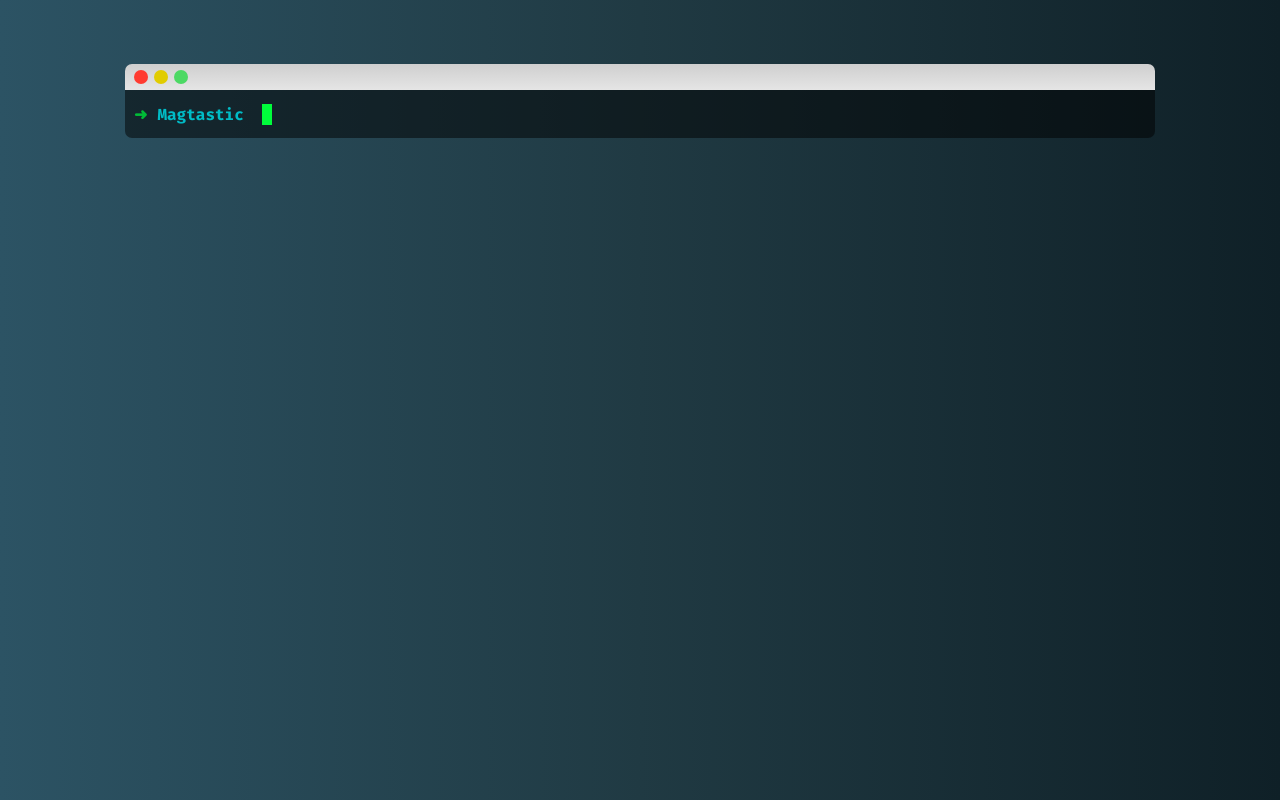
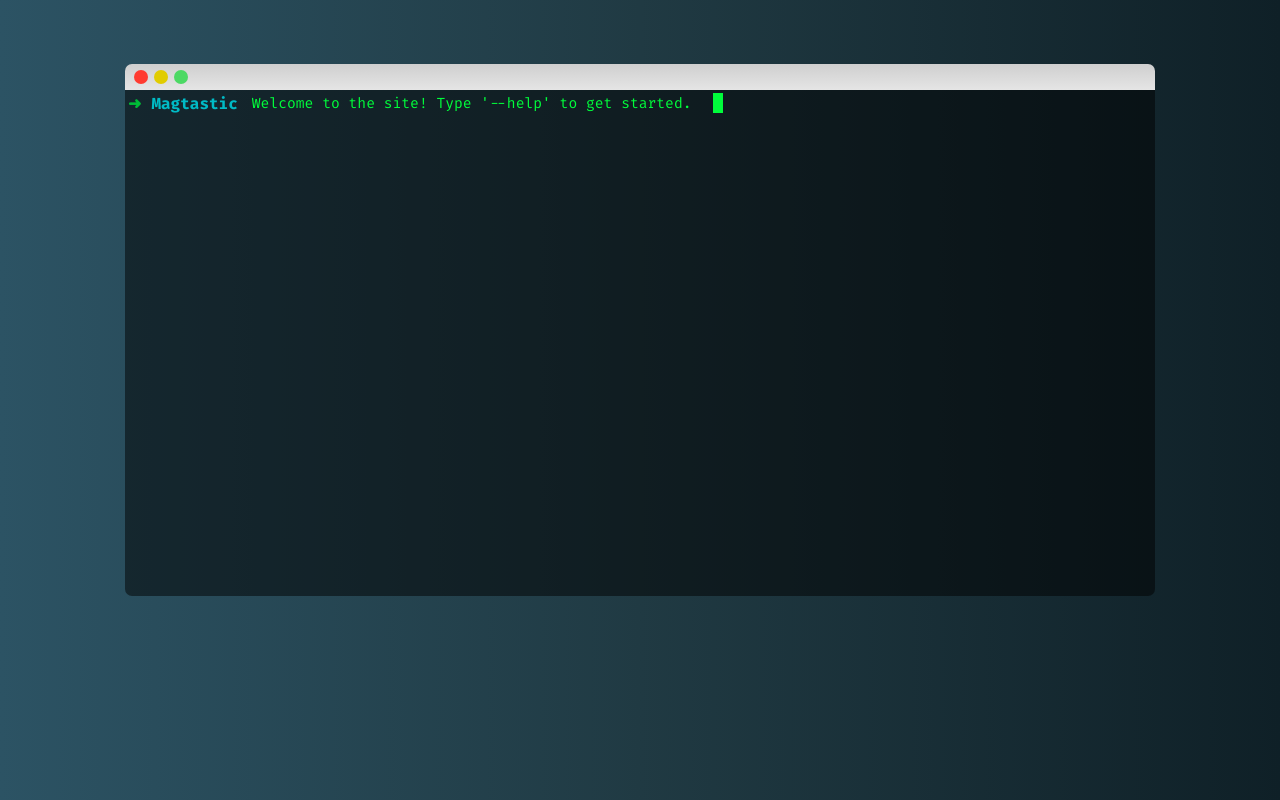
Before and after one commit to magtastic/personal_website, a React (Create React App) app in the folder new/: page / in a window 1280 px wide. Built offline with nearby package versions, Linux system fonts and the light colour scheme.

Commit message:
Add functioning terminal

```diff
--- a/new/src/App.js
+++ b/new/src/App.js
@@ -8,6 +8,7 @@ const Container = styled.div`
   display: flex;
   justify-content: center;
   align-items: center;
+  overflow: hidden;
 `;
 
 const App = () => (
--- a/new/src/components/terminal/body.js
+++ b/new/src/components/terminal/body.js
@@ -1,91 +1,199 @@
 import React, { Component } from 'react';
 import styled from 'styled-components';
+import {
+  VALID_COMMANDS,
+  COMMAND_LINE_PREFIX,
+  CURRENT_FOLDER_NAME,
+  ANSWERS_FOR_COMMANDS,
+  ANSWER_FOR_INVALID_COMMAND,
+  WELCOME_MESSAGE,
+} from '../../data/constants';
 
-const PREFIX = '➜ ';
-const CURRENT_FOLDER_NAME = 'Magtastic';
 
 const Container = styled.div`
+  position: relative;
   display: flex;
-  flex: 1;
+  flex-direction: column;
+  flex-wrap: nowrap;
+  flex: 0 0 auto;
+
   width: 100%;
-  height: 100%;
-  background: rgba(0,0,0,0.5);
+  height: 500px;
+
   padding: 3px;
+
+  overflow: scroll;
+
   border-bottom-left-radius: 7px;
   border-bottom-right-radius: 7px;
-  height: 500px;
+
+  background: rgba(0,0,0,0.5);
 `;
 
 const InputLine = styled.div`
   display: flex;
-  flex: 1;
-  height: 30px;
+  flex-direction: row;
   align-items: center;
-  flex-direction: row;
-  margin: 6px;
+  flex-shrink: 0;
+
+  height: 20px;
 `;
 
 const PreFixText = styled.p`
+  padding-right: 10px;
+
+  font-weight: bold;
+
   color: rgb(0,188,55);
-  font-weight: bold;
-  padding-right: 10px;
 `;
 
 const FolderText = styled.p`
+  padding-right: 10px;
+
+  font-weight: bold;
+
   color: rgb(0,187,198);
-  font-weight: bold;
-  padding-right: 10px;
 `;
 
 const UserInput = styled.input`
+  width: 100%;
+
   background-color: transparent;
   border-color: transparent;
   outline: none;
   -webkit-box-shadow: none;
   box-shadow: none;
+  cursor: default !important;
+
+  font-family: "Fira Code";
+  font-size: 11pt;
+
   color: transparent;
   text-shadow: 0 0 0 rgb(0,253,59);
-  font-family: "Fira Code";
-  font-size: 11pt;
-  width: ${props => (props.value.length) * 8.9}px;
 `;
 
 const Pointer = styled.span`
+  position: absolute;
+  left: ${props => ((props.lineLength) * 9) + 30}px;
+  width: 10px;
+  height: 20px;
+
   background-color: ${props => (props.visible ? 'rgb(0,253,59)' : 'transparent')};
-  left: 10px;
-  width: 10px;
-  height: 70%;
 `;
 
 
 export default class Body extends Component {
   constructor(props) {
     super(props);
-    this.showPointer = this.showPointer.bind(this);
-    this.hidePointer = this.hidePointer.bind(this);
+
+    /*  ===    BINDINGS    === */
+    this.setPointerVisibility = this.setPointerVisibility.bind(this);
     this.handleUserInput = this.handleUserInput.bind(this);
+    this.handleEnter = this.handleEnter.bind(this);
+    this.writeToConsole = this.writeToConsole.bind(this);
+    this.handleKeyPress = this.handleKeyPress.bind(this);
+    this.addToHistory = this.addToHistory.bind(this);
+    this.getOutputLine = this.getOutputLine.bind(this);
+    this.getInputLine = this.getInputLine.bind(this);
+
+    /*  ===    INITAL STATE    === */
     this.state = {
       pointerVisible: true,
       userInput: '',
+      commandHistory: [],
     };
   }
 
   componentDidMount() {
-    this.showPointer();
+    this.setPointerVisibility(true);
+    this.writeToConsole(WELCOME_MESSAGE);
+    setTimeout(this.typeHelp, 400);
+    this.userInputReference.focus();
   }
 
-  showPointer() {
-    this.setState({ pointerVisible: true });
+  setPointerVisibility(pointerVisible) {
+    this.setState({ pointerVisible });
+
     setTimeout(() => {
-      this.hidePointer();
+      this.setPointerVisibility(!pointerVisible);
     }, 600);
   }
 
-  hidePointer() {
-    this.setState({ pointerVisible: false });
-    setTimeout(() => {
-      this.showPointer();
-    }, 600);
+  getInputLine(input) {
+    return (
+      <InputLine
+        key={`${this.state.commandHistory.length} command`}
+      >
+        <PreFixText>
+          {COMMAND_LINE_PREFIX}
+        </PreFixText>
+        <FolderText>
+          {CURRENT_FOLDER_NAME}
+        </FolderText>
+        <UserInput
+          readOnly
+          spellCheck={false}
+          value={input}
+        />
+      </InputLine>
+    );
+  }
+
+  getOutputLine(output, index) {
+    return (
+      <InputLine
+        key={`${this.state.commandHistory.length}:${index} answer`}
+      >
+        <UserInput
+          readOnly
+          spellCheck={false}
+          value={output}
+        />
+      </InputLine>);
+  }
+
+  addToHistory(input, outputs) {
+    const command = this.getInputLine(input);
+
+    const answers = outputs.map((output, outputIndex) => this.getOutputLine(output, outputIndex));
+
+    this.setState((state) => {
+      const updatedHistory = [...state.commandHistory, [command, answers]];
+      return { commandHistory: updatedHistory, userInput: '' };
+    }, () => {
+      this.scrollView.scrollTop = this.scrollView.scrollHeight;
+    });
+  }
+
+  writeToConsole(command) {
+    const timeBetweenInput = 90;
+    command.split('').forEach((char, index) => {
+      setTimeout(() => {
+        this.setState(state => (
+          { userInput: state.userInput.concat(char) }
+        ));
+      }, timeBetweenInput * (index + 1));
+    });
+  }
+
+  handleEnter() {
+    const command = this.state.userInput;
+    if (VALID_COMMANDS.includes(command)) {
+      const answers = ANSWERS_FOR_COMMANDS[command];
+      if (command === 'clear') {
+        this.setState({ commandHistory: [], userInput: '' });
+      } else {
+        this.addToHistory(command, answers);
+      }
+    } else {
+      this.addToHistory(command, ANSWER_FOR_INVALID_COMMAND(command));
+    }
+  }
+
+  handleKeyPress(e) {
+    if (e.key === 'Enter') {
+      this.handleEnter();
+    }
   }
 
   handleUserInput(e) {
@@ -94,10 +202,13 @@ export default class Body extends Component {
 
   render() {
     return (
-      <Container>
+      <Container
+        innerRef={(input) => { this.scrollView = input; }}
+      >
+        {this.state.commandHistory}
         <InputLine>
           <PreFixText>
-            {PREFIX}
+            {COMMAND_LINE_PREFIX}
           </PreFixText>
 
           <FolderText>
@@ -107,8 +218,17 @@ export default class Body extends Component {
             spellCheck={false}
             value={this.state.userInput}
             onChange={this.handleUserInput}
+            onKeyPress={this.handleKeyPress}
+            innerRef={(input) => { this.userInputReference = input; }}
           />
-          <Pointer visible={this.state.pointerVisible} />
+          <Pointer
+            visible={this.state.pointerVisible}
+            lineLength={
+              COMMAND_LINE_PREFIX.length +
+              CURRENT_FOLDER_NAME.length +
+              this.state.userInput.length
+            }
+          />
         </InputLine >
       </Container >
     );
--- /dev/null
+++ b/new/src/data/constants.js
@@ -0,0 +1,25 @@
+export const VALID_COMMANDS = [
+  '--help',
+  'about',
+  'work',
+  'education',
+  'social',
+  'clear',
+];
+
+export const COMMAND_LINE_PREFIX = '➜ ';
+
+export const CURRENT_FOLDER_NAME = 'Magtastic';
+
+export const ANSWERS_FOR_COMMANDS = {
+  '--help': ['Check your self before you rec yo self'],
+  about: ['My name is Magnús and I am a developer'],
+  work: ['I am currently working for a company named GameSmash'],
+  education: ['I graduated from the University of Iceland with a Bs.c. in Software Engineering'],
+  social: ['Find me on all major social media under the tag: Magtastic'],
+};
+
+export const ANSWER_FOR_INVALID_COMMAND = command => ([`command not found: ${command}`]);
+
+export const WELCOME_MESSAGE = `Welcome to the site!
+Type '--help' to get started.`;
```
